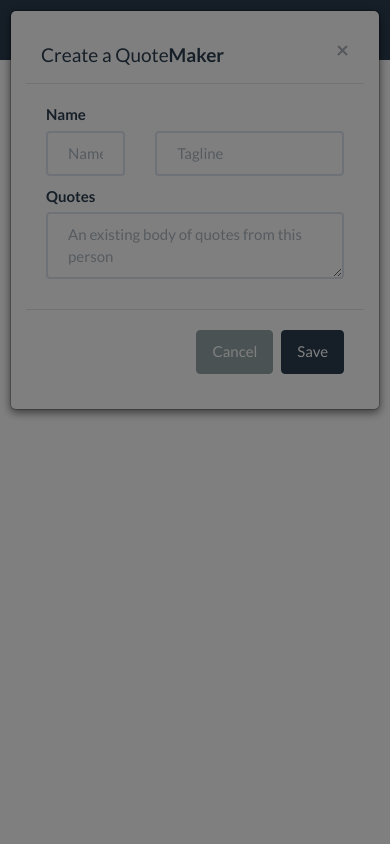
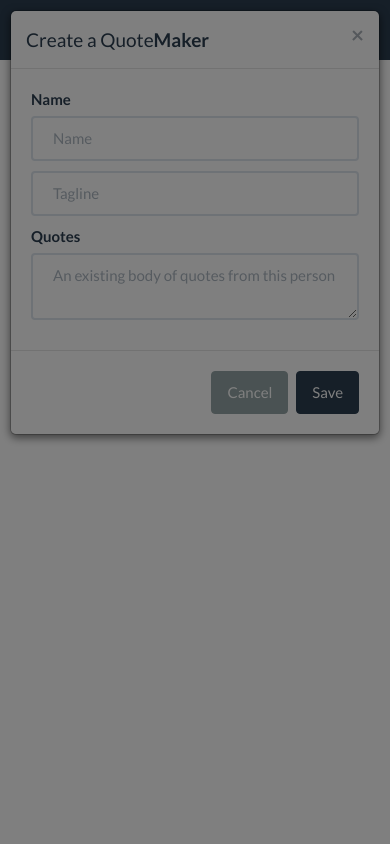
Before and after one commit to harlanhaskins/QuoteMaker, a Django app: page / in a window 390 px wide, after a click that opens the changed part. Run offline with Django 3.2, Linux system fonts and the light colour scheme; the visitor is signed in with stand-in values (Sample User, id 1); data that the repository does not hold is empty; parts of the project's set-up code (start-up, migrations or seed data) failed here and were passed over; some libraries are stand-ins or nearby versions; some web fonts are replaced.

Commit message:
Updated CSS and fixed form issues on mobile

```diff
--- a/QuoteMaker/quote/static/css/main.css
+++ b/QuoteMaker/quote/static/css/main.css
@@ -74,13 +74,6 @@ table a:not(.btn), .table a:not(.btn) {
     text-decoration: none;
 }
 
-form {
-    min-width: 320px;
-    max-width: 900px;
-    padding: 15px;
-    margin: 0 auto;
-}
-
 .container {
     max-width: 900px;
 }
@@ -95,29 +88,7 @@ select {
    appearance: none;
 }
 
-.remove {
-    position: relative;
-    float: right;
-    top: 0px;
-    right: -10px;
-    font-size: 16;
+#about {
+    font-size: 1.5rem;
+    margin-top: 25px;
 }
-
-.unstyled-button {
-    background: transparent;
-    border: none;
-    outline: 0;
-}
-
-.remove-button {
-    background: transparent;
-    border: none;
-    outline: 0;
-    color: rgba(0, 0, 0, 0.6)
-}
-
-.remove-button:hover {
-    color: #000;
-   transition: color .1s ease-in;
-   -webkit-transition: color .1s ease-in;
-}
--- a/QuoteMaker/quote/templates/create.html
+++ b/QuoteMaker/quote/templates/create.html
@@ -7,10 +7,10 @@
         {% csrf_token %}
         <label>Name</label>
         <div class="row">
-            <div class="col-xs-4 col-md-4">
+            <div class="col-sm-12 col-md-4">
                 <input type="text" name="name" class="form-control" placeholder="Name" required />
             </div>
-            <div class="col-xs-8 col-md-8">
+            <div class="col-sm-12 col-md-8">
                 <input type="text" name="tagline" class="form-control" placeholder="Tagline" required />
             </div>
         </div>
--- a/QuoteMaker/quote/templates/list.html
+++ b/QuoteMaker/quote/templates/list.html
@@ -9,19 +9,27 @@
         </div>
     </div>
 </div>
-<h1 class='text-center'>Quote<strong>Maker</strong></h1>
+<h1 class='text-center'>Quote<strong>Maker</strong>
+    <br/>
+    <small>Automatically generate fake quotes that sound like whomever you like!</small>
+    <br />
+    <div id='about'><a href='https://github.com/harlanhaskins/QuoteMaker'>How does it work?</a></div>
+</h1>
 {% if user.is_authenticated %}
+<br/>
 <button type='button' class='btn btn-primary btn-lg' data-toggle='modal' data-target='#createModal'>
     Create a Quote<strong>Maker</strong>
 </button>
+<br />
 {% endif %}
-<br />
 <br />
 <div class='list-group'>
     {% for quotemaker in quotemakers %}
     <a href='/{{ quotemaker.path }}' class='list-group-item col-md-6 col-sm-12'>
-        <span class='name'>{{ quotemaker.name }}</span><br /><span class='subtitle'>{{ quotemaker.tagline }}</span>
+        <span class='name'>{{ quotemaker.name }}</span>
+        <br />
+        <span class='subtitle'>{{ quotemaker.tagline }}</span>
     </a>
     {% endfor %}
-</div >
+</div>
 {% endblock %}
```
